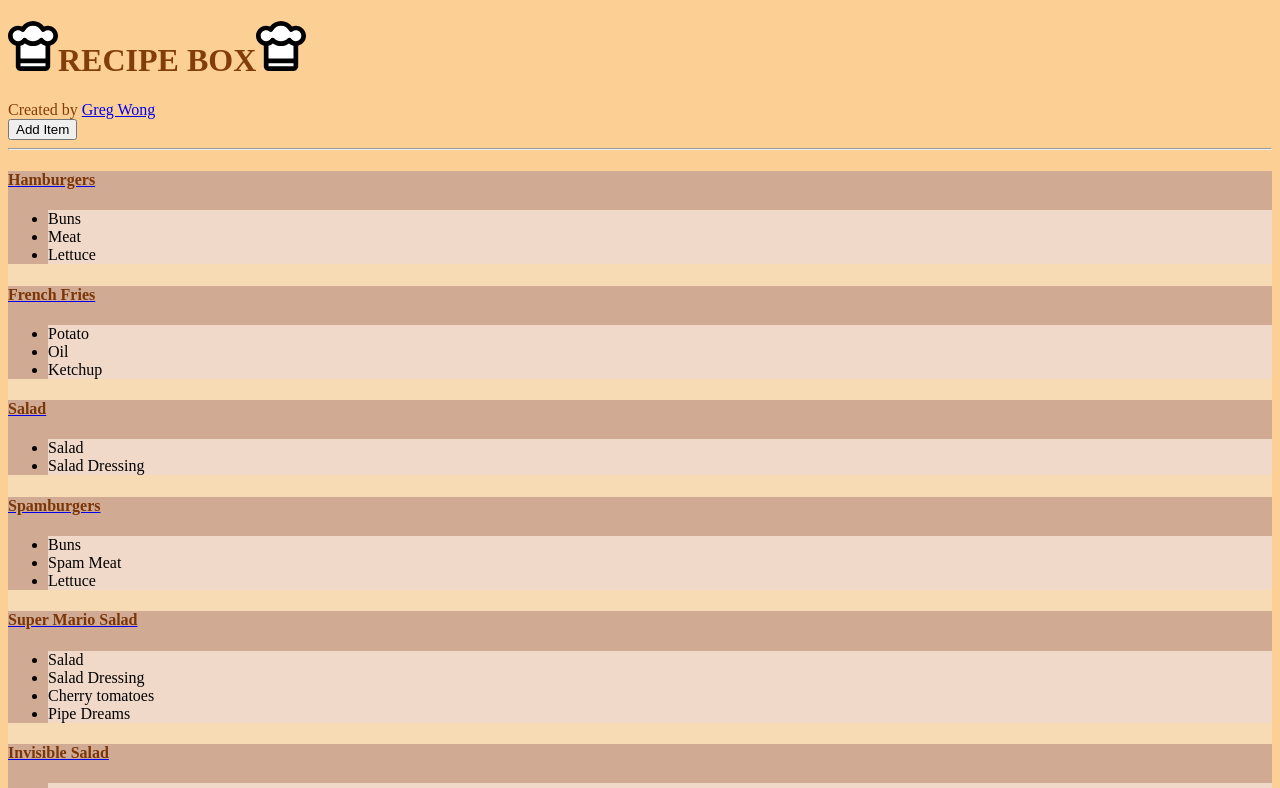
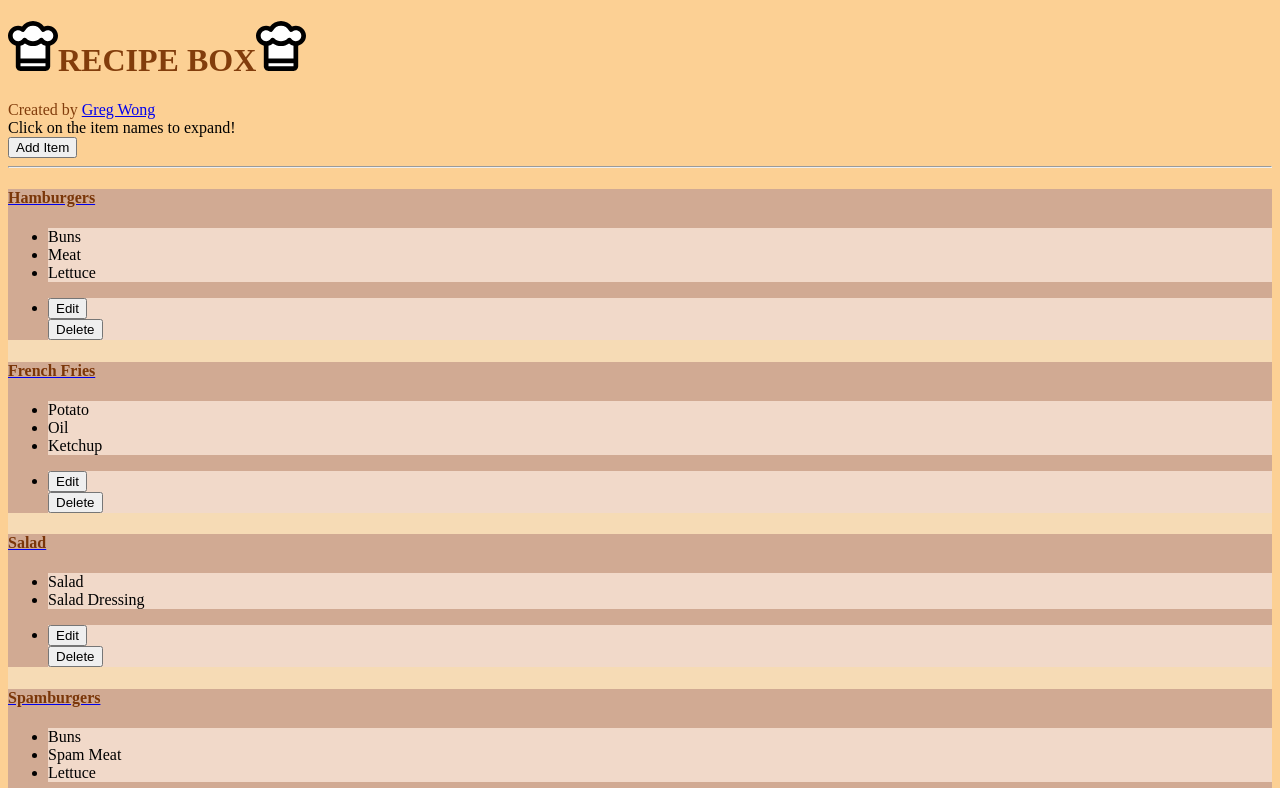
Before and after one commit to gregorywong/recipe-box, a React app: page / in a window 1280 px wide. Shown: the top 788 px of the page. Built offline with nearby package versions, Linux system fonts and the light colour scheme; a web font is replaced by a local one.

Commit message:
finished displays for edit and display modes

```diff
--- a/src/App.jsx
+++ b/src/App.jsx
@@ -58,6 +58,9 @@ export default class App extends React.Component {
           </div>
         </header>
         <div className="row justify-content-center">
+          <div className="col-12 text-center pb-2">
+            Click on the item names to expand!
+          </div>
           <div className="col-12 text-center">
             <button className="btn btn-primary">Add Item</button>
           </div>
--- a/src/Recipe.jsx
+++ b/src/Recipe.jsx
@@ -2,25 +2,39 @@ import React from 'react';
 
 export default class Recipe extends React.Component {
 
-  constructor(props){
+  constructor(props) {
     super(props);
     this.state = {
-      hidden: false
+      editing: false,
+      newName: '',
+      newIngredients: ''
     }
   }
 
   render() {
-    const {name, ingredients, recipeKey} = this.props;
+    const { name, ingredients, recipeKey } = this.props;
+    const {editing, newName, newIngredients} = this.state;
     return (
       <div className="col-12 col-xs-6 col-md-4 col-lg-3 pb-4">
         <div className="card recipe-card">
-          <a data-toggle="collapse" href={`#recipe${recipeKey}`} className="text-danger">
+          {
+            !editing &&
+            <a data-toggle="collapse" href={`#recipe${recipeKey}`} className="text-danger">
+              <div className="card-block">
+                <h4 className='text-center p-3 mb-0 recipe-title'>{name}</h4>
+              </div>
+            </a>
+          }
+          {
+            editing &&
             <div className="card-block">
-              <h4 className='text-center p-3 mb-0 recipe-title'>{name}</h4>
+              <h4 className='text-center p-3 mb-0 recipe-title'>
+                <input type="text" className="p-2 w-100" value={name} />
+              </h4>
             </div>
-          </a>
+          }
           {
-            !this.state.hidden &&
+            !editing &&
             <ul className='ingredients-list list-group list-group-flush collapse' id={`recipe${recipeKey}`}>
               {
                 ingredients.trim() === '' &&
@@ -36,6 +50,41 @@ export default class Recipe extends React.Component {
               }
             </ul>
           }
+          {
+            editing &&
+            <ul className='ingredients-list list-group list-group-flush' id={`recipe${recipeKey}`}>
+              <li className='list-group-item'>
+                <input type="text" className="p-2 w-100" value={ingredients} />
+              </li>
+            </ul>
+          }
+
+          <ul className='ingredients-list list-group list-group-flush' >
+            <li className='list-group-item'>
+              {
+                !editing &&
+                <div className="row">
+                  <div className="col-6 text-center">
+                    <button className="btn btn-warning">Edit</button>
+                  </div>
+                  <div className="col-6 text-center">
+                    <button className="btn btn-danger">Delete</button>
+                  </div>
+                </div>
+              }
+              {
+                editing &&
+                <div className="row">
+                  <div className="col-6 text-center">
+                    <button className="btn btn-success">Save</button>
+                  </div>
+                  <div className="col-6 text-center">
+                    <button className="btn btn-danger">Cancel</button>
+                  </div>
+                </div>
+              }
+            </li>
+          </ul>
         </div>
       </div>
     )
--- a/src/app.scss
+++ b/src/app.scss
@@ -38,6 +38,7 @@ h1 {
   color: #7A3609!important;
 }
 
+
 .ingredients-list .list-group-item {
   background-color: #F1D9C9!important;
 }
```
